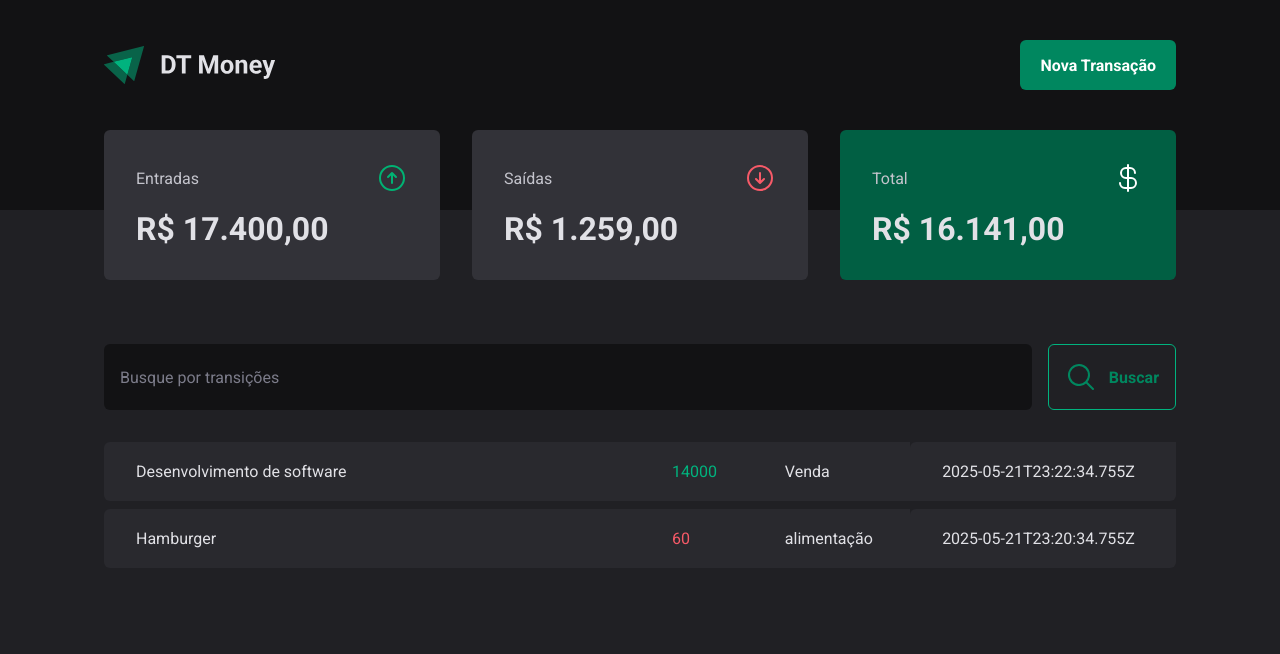
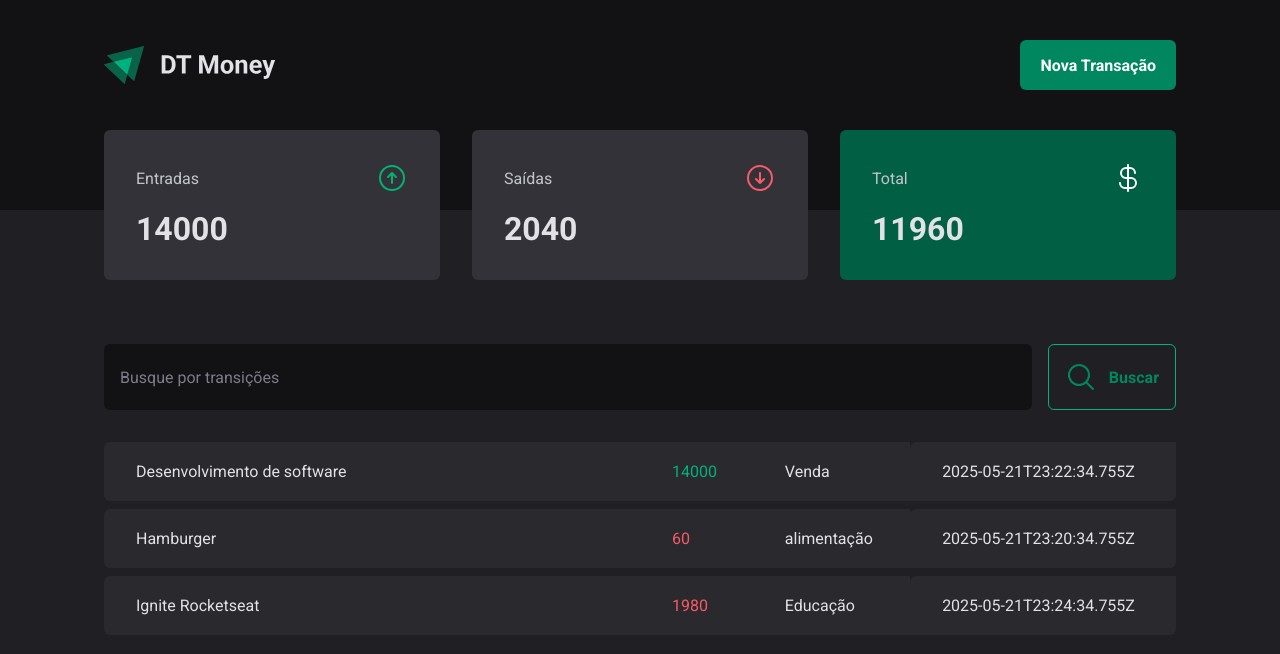
Before and after one commit to corde177/ControloDeReceitas, a React (Vite) app: page / in a window 1280 px wide. Shown: the top 654 px of the page. Built offline with nearby package versions, Linux system fonts and the light colour scheme; data requests are answered from the project's data file.

Commit message:
feat: Calculando o resumo de transações

```diff
--- a/server.json
+++ b/server.json
@@ -2,7 +2,7 @@
   "transactions": [
     {
       "id": 1,
-      "description" : "Desenvolvimento de software",
+      "description": "Desenvolvimento de software",
       "type": "income",
       "category": "Venda",
       "price": 14000,
@@ -11,11 +11,20 @@
 
     {
       "id": 2,
-      "description" : "Hamburger",
+      "description": "Hamburger",
       "type": "outcome",
       "category": "alimentação",
       "price": 60,
       "createdAt": "2025-05-21T23:20:34.755Z"
+    },
+
+    {
+      "id": 3,
+      "description": "Ignite Rocketseat",
+      "type": "outcome",
+      "category": "Educação",
+      "price": 1980,
+      "createdAt": "2025-05-21T23:24:34.755Z"
     }
   ]
 }
--- a/src/components/Summary/Summary.tsx
+++ b/src/components/Summary/Summary.tsx
@@ -11,7 +11,23 @@ export function Summary() {
 
   const { transactions } = useContext(TransactionsContext);
 
-  console.log(transactions);
+  const summary = transactions.reduce(
+     (acc, transaction) => {
+      if(transaction.type === 'income') {
+        acc.icome += transaction.price;
+        acc.total += transaction.price;
+      } else {
+        acc.outcome += transaction.price;
+        acc.total -= transaction.price;
+
+      }
+      return acc
+     },
+    {
+      icome: 0,
+      outcome: 0,
+      total: 0
+    })
 
   return (
     <SummaryContainer>
@@ -20,7 +36,7 @@ export function Summary() {
           <span>Entradas</span>
           <ArrowCircleUpIcon size={32} color="#00b373" />
         </header>
-        <strong>R$ 17.400,00</strong>
+        <strong>{summary.icome}</strong>
       </SummaryCard>
 
       <SummaryCard>
@@ -28,7 +44,7 @@ export function Summary() {
           <span>Saídas</span>
           <ArrowCircleDownIcon size={32} color="#f75a68" />
         </header>
-        <strong>R$ 1.259,00</strong>
+        <strong>{summary.outcome}</strong>
       </SummaryCard>
 
       <SummaryCard variant="green">
@@ -36,7 +52,7 @@ export function Summary() {
           <span>Total</span>
           <CurrencyDollarIcon size={32} color="#fff" />
         </header>
-        <strong>R$ 16.141,00</strong>
+        <strong>{summary.total}</strong>
       </SummaryCard>
     </SummaryContainer>
   );
```
